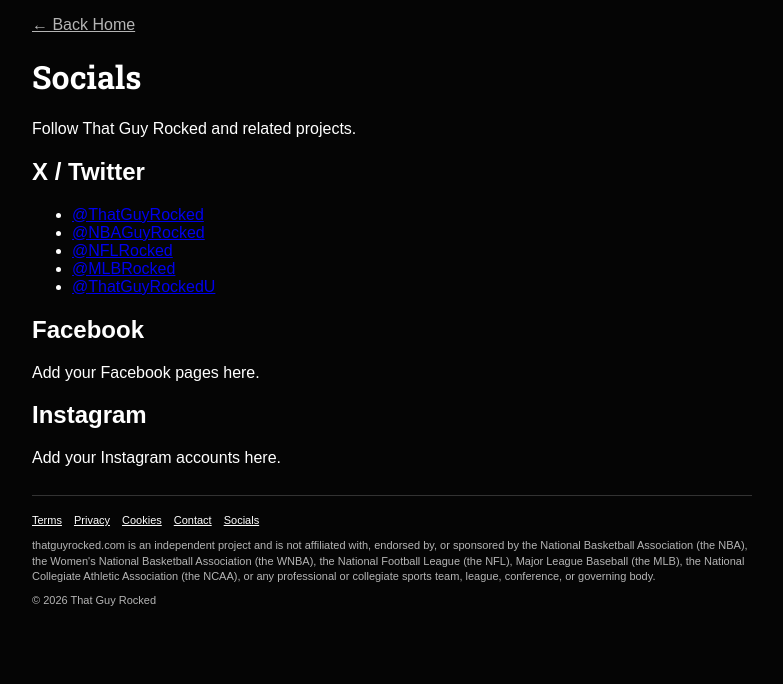
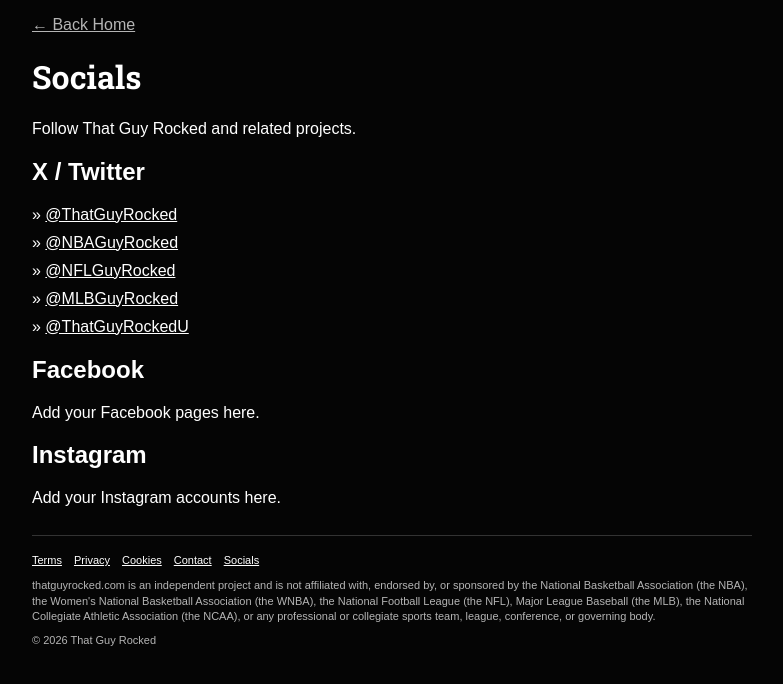
Before and after one commit to mattyraykray-betr/ballknowledgy, a Next.js app: page /socials in a window 1280 px wide. Shown: the top 684 px of the page, without its empty margins (248-1031 px from the left). Built offline with nearby package versions, Linux system fonts and the light colour scheme.

Commit message:
Refactor social media links to use styled list items

```diff
--- a/app/socials/page.js
+++ b/app/socials/page.js
@@ -14,33 +14,74 @@
         <p>Follow That Guy Rocked and related projects.</p>
 
         <h2>X / Twitter</h2>
-        <ul>
-          <li>
-            <a href="https://x.com/ThatGuyRocked" target="_blank" rel="noopener noreferrer">
+        <ul
+          style={{
+            listStyle: "none",
+            paddingLeft: 0,
+            marginTop: 8,
+          }}
+        >
+          <li style={{ marginBottom: 10 }}>
+            »
+            {" "}
+            <a
+              href="https://x.com/ThatGuyRocked"
+              target="_blank"
+              rel="noopener noreferrer"
+              style={{ color: "#fff" }}
+            >
               @ThatGuyRocked
             </a>
           </li>
 
-          <li>
-            <a href="https://x.com/NBAGuyRocked" target="_blank" rel="noopener noreferrer">
+          <li style={{ marginBottom: 10 }}>
+            »
+            {" "}
+            <a
+              href="https://x.com/NBAGuyRocked"
+              target="_blank"
+              rel="noopener noreferrer"
+              style={{ color: "#fff" }}
+            >
               @NBAGuyRocked
             </a>
           </li>
 
-          <li>
-            <a href="https://x.com/NFLRocked" target="_blank" rel="noopener noreferrer">
-              @NFLRocked
+          <li style={{ marginBottom: 10 }}>
+            »
+            {" "}
+            <a
+              href="https://x.com/NFLGuyRocked"
+              target="_blank"
+              rel="noopener noreferrer"
+              style={{ color: "#fff" }}
+            >
+              @NFLGuyRocked
             </a>
           </li>
 
-          <li>
-            <a href="https://x.com/MLBRocked" target="_blank" rel="noopener noreferrer">
-              @MLBRocked
+          <li style={{ marginBottom: 10 }}>
+            »
+            {" "}
+            <a
+              href="https://x.com/MLBGuyRocked"
+              target="_blank"
+              rel="noopener noreferrer"
+              style={{ color: "#fff" }}
+            >
+              @MLBGuyRocked
             </a>
           </li>
 
-          <li>
-            <a href="https://x.com/ThatGuyRockedU" target="_blank" rel="noopener noreferrer">
+          <li style={{ marginBottom: 10 }}>
+            »
+            {" "}
+            <a
+              href="https://x.com/ThatGuyRockedU"
+              target="_blank"
+              rel="noopener noreferrer"
+              style={{ color: "#fff" }}
+            >
               @ThatGuyRockedU
             </a>
           </li>
```
